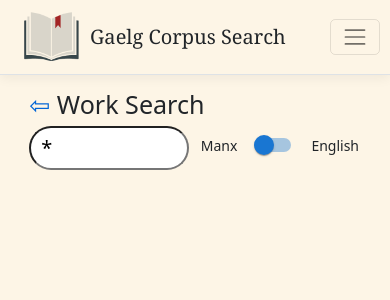
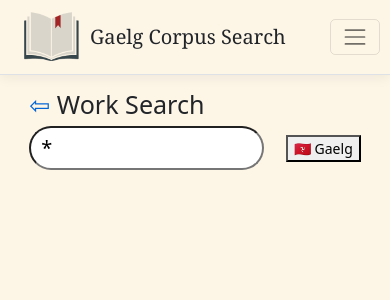
Before and after one commit to david-allison/manx-corpus-search, a React (Create React App) app in the folder CorpusSearch/ClientApp/: page /docs/1 in a window 390 px wide. Shown: the top 300 px of the page. Built offline with nearby package versions, Linux system fonts and the light colour scheme; no server answers.

Commit message:
switch language toggle with button
Gives us about 75 px width for the search on mobile

```diff
--- /dev/null
+++ b/CorpusSearch/ClientApp/src/components/ManxEnglishSelector.css
@@ -0,0 +1,12 @@
+.languageSelectorButtonContainer {
+    display: inline-block;
+    min-width: 85px;
+    margin-top: auto;
+    margin-bottom: auto;
+}
+
+.languageSelectorButton {
+    margin-top: auto;
+    margin-bottom: auto;
+    float: right;
+}
--- a/CorpusSearch/ClientApp/src/components/ManxEnglishSelector.tsx
+++ b/CorpusSearch/ClientApp/src/components/ManxEnglishSelector.tsx
@@ -1,35 +1,19 @@
 import React, {useState} from "react"
-import {Grid, Switch} from "@mui/material"
 import {SearchLanguage} from "./Home"
-
+import "./ManxEnglishSelector.css"
 
 export const ManxEnglishSelector = (props: { onLanguageChange: (lang: SearchLanguage) => void, initialLanguage?: SearchLanguage }) => {
     const [language, setLanguage] = useState<SearchLanguage>(props.initialLanguage ?? "Manx")
 
-    const onSetLanguage = (checked: boolean) => {
-        const newLanguage: SearchLanguage = checked ? "English" : "Manx"
+    const toggleLanguage = () => {
+        const newLanguage: SearchLanguage = language == "Manx" ? "English" : "Manx"
         setLanguage(newLanguage)
         props.onLanguageChange(newLanguage)
     }
 
-    return <div style={{display: "inline-block", minWidth: 160}}><Grid component="label" container alignItems="center" spacing={1}>
-        <Grid item>Manx</Grid>
-        <Grid item>
-            <Switch
-                checked={language == "English"}
-                onChange={(x) => onSetLanguage(x.target.checked)}
-                value="checked"
-                sx={{
-                    "& .MuiSwitch-switchBase": {
-                        color: "#1976d2"
-                    },
-                    "&	.MuiSwitch-track": {
-                        backgroundColor: "#1976d2"
-                    }
-                }}
-            />
-        </Grid>
-        <Grid item>English</Grid>
-    </Grid>
+    return <div className={"languageSelectorButtonContainer"}>
+        <button className={"languageSelectorButton"} onClick={() => toggleLanguage()}>
+            {language == "Manx" ? "🇮🇲 Gaelg" : "🇬🇧 English"}
+        </button>
     </div>
 }
```
